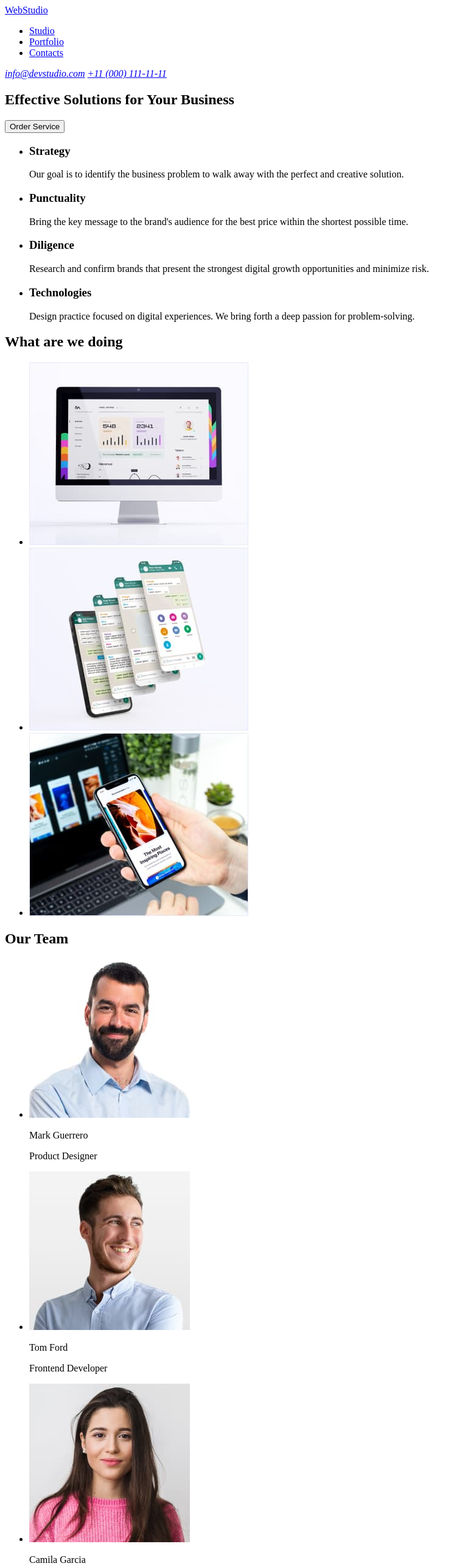
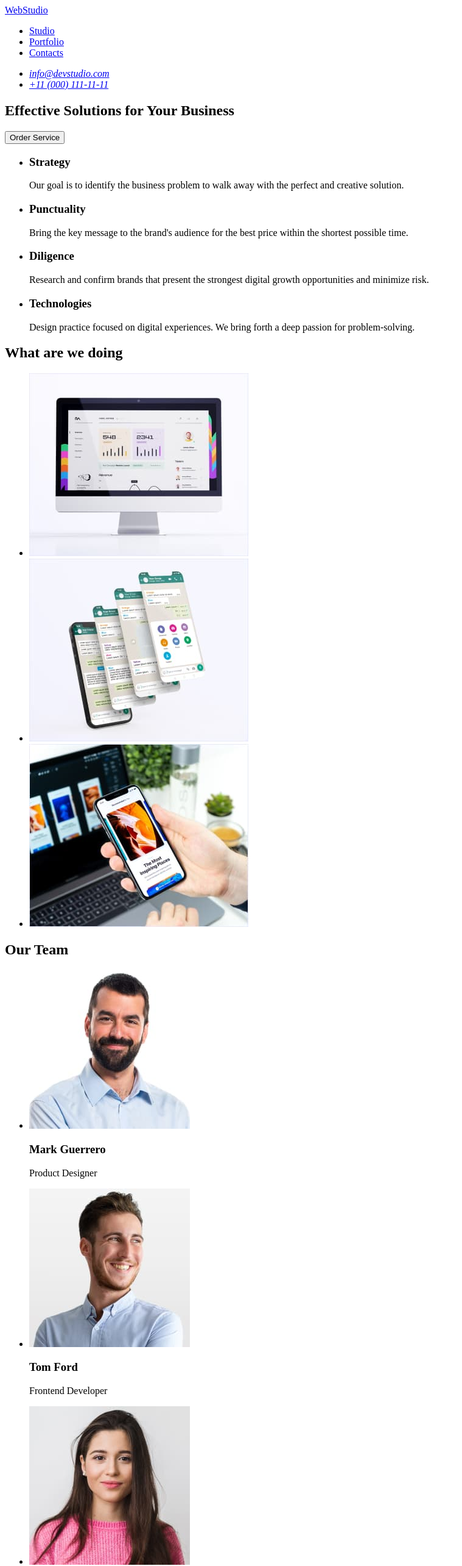
Before and after one commit to AndriiSkliar/goit-markup-hw-01, a plain HTML site: page index.html in a window 1280 px wide. Shown: the top 2568 px of the page at 61% size, without its empty margins (0-759 px from the left). Drawn offline with Linux system fonts and the light colour scheme.

Commit message:
home work 1.1.2

```diff
--- a/index.html
+++ b/index.html
@@ -17,8 +17,10 @@
         </ul>
       </nav>
       <address>
-        <a href="info@devstudio.com">info@devstudio.com</a>
-        <a href="+110001111111">+11 (000) 111-11-11</a>
+        <ul>
+          <li><a href="mailto:info@devstudio.com">info@devstudio.com</a></li>
+          <li><a href="tel:+110001111111">+11 (000) 111-11-11</a></li>
+        </ul>
       </address>
     </header>
     <main>
@@ -60,22 +62,22 @@
         <ul>
           <li>
             <img src="./images/ProductDesigner.jpg" alt="ProductDesigner" width="264" height="260">
-            <p>Mark Guerrero</p>
+            <h3>Mark Guerrero</h3>
             <p>Product Designer</p>
           </li>
           <li>
             <img src="./images/FrontendDeveloper.jpg" alt="FrontendDeveloper" width="264" height="260">
-            <p>Tom Ford</p>
+            <h3>Tom Ford</h3>
             <p>Frontend Developer</p>
           </li>
           <li>
             <img src="./images/Marketing.jpg" alt="Marketing" width="264" height="260">
-            <p>Camila Garcia</p>
+            <h3>Camila Garcia</h3>
             <p>Marketing</p>
           </li>
           <li>
             <img src="./images/UIDesigner.jpg" alt="UIDesigner" width="264" height="260">
-            <p>Daniel Wilson</p>
+            <h3>Daniel Wilson</h3>
             <p>UI Designer</p>
           </li>
         </ul>
```
Lines whose indentation alone changed are shown as unchanged.
